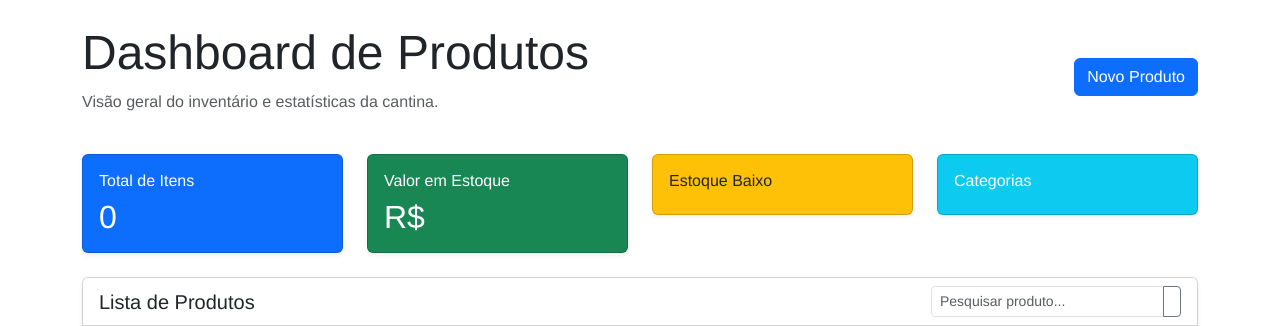
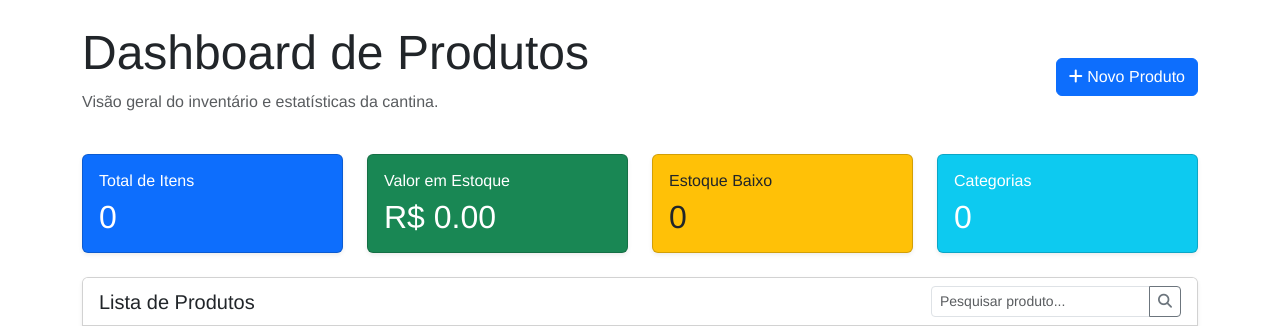
Before and after one commit to Gaaldra/MinhaCantina, a Flask app: page /dashboard in a window 1280 px wide. Shown: the top 326 px of the page. Run offline with Flask 3, Linux system fonts and the light colour scheme; some libraries are stand-ins or nearby versions.

Commit message:
feat(dashboard): initialize stock variables and configure FontAwesome
- Add default variables (total_estoque, estoque_baixo_count, categorias_count) to the dashboard route
- Integrate FontAwesome script into the base layout
- Update icon classes to version 6 (fa-solid)
- Format total stock value display in the template using a 2-decimal float filter

```diff
--- a/app.py
+++ b/app.py
@@ -22,7 +22,7 @@ def login():
 
 @app.route('/dashboard')
 def dashboard():
-    return render_template('manage/dashboard.html')
+    return render_template('manage/dashboard.html', total_estoque=0.00, estoque_baixo_count=0, categorias_count=0)
 
 
 if __name__ == '__main__':
--- a/templates/layout/base.html
+++ b/templates/layout/base.html
@@ -25,5 +25,6 @@
 <script src="https://cdn.jsdelivr.net/npm/bootstrap@5.3.8/dist/js/bootstrap.bundle.min.js"
         integrity="sha384-FKyoEForCGlyvwx9Hj09JcYn3nv7wiPVlz7YYwJrWVcXK/BmnVDxM+D2scQbITxI"
         crossorigin="anonymous"></script>
+<script src="https://kit.fontawesome.com/5bed2a9789.js" crossorigin="anonymous"></script>
 </body>
 </html>
--- a/templates/manage/dashboard.html
+++ b/templates/manage/dashboard.html
@@ -17,7 +17,7 @@
             </div>
             <div class="col-md-4 text-end align-self-center">
                 <a href="#" class="btn btn-primary">
-                    <i class="fas fa-plus"></i> Novo Produto
+                    <i class="fa-solid fa-plus"></i> Novo Produto
                 </a>
             </div>
         </div>
@@ -35,7 +35,7 @@
                 <div class="card bg-success text-white shadow-sm">
                     <div class="card-body">
                         <h6 class="card-title">Valor em Estoque</h6>
-                        <h2 class="mb-0">R$ {{ total_estoque }}</h2>
+                        <h2 class="mb-0">R$ {{ "%.2f"|format(total_estoque) }}</h2>
                     </div>
                 </div>
             </div>
@@ -65,7 +65,7 @@
                         <div class="input-group input-group-sm" style="width: 250px;">
                             <input type="text" class="form-control" placeholder="Pesquisar produto...">
                             <button class="btn btn-outline-secondary" type="button">
-                                <i class="fas fa-search"></i>
+                                <i class="fa-solid fa-search"></i>
                             </button>
                         </div>
                     </div>
```
